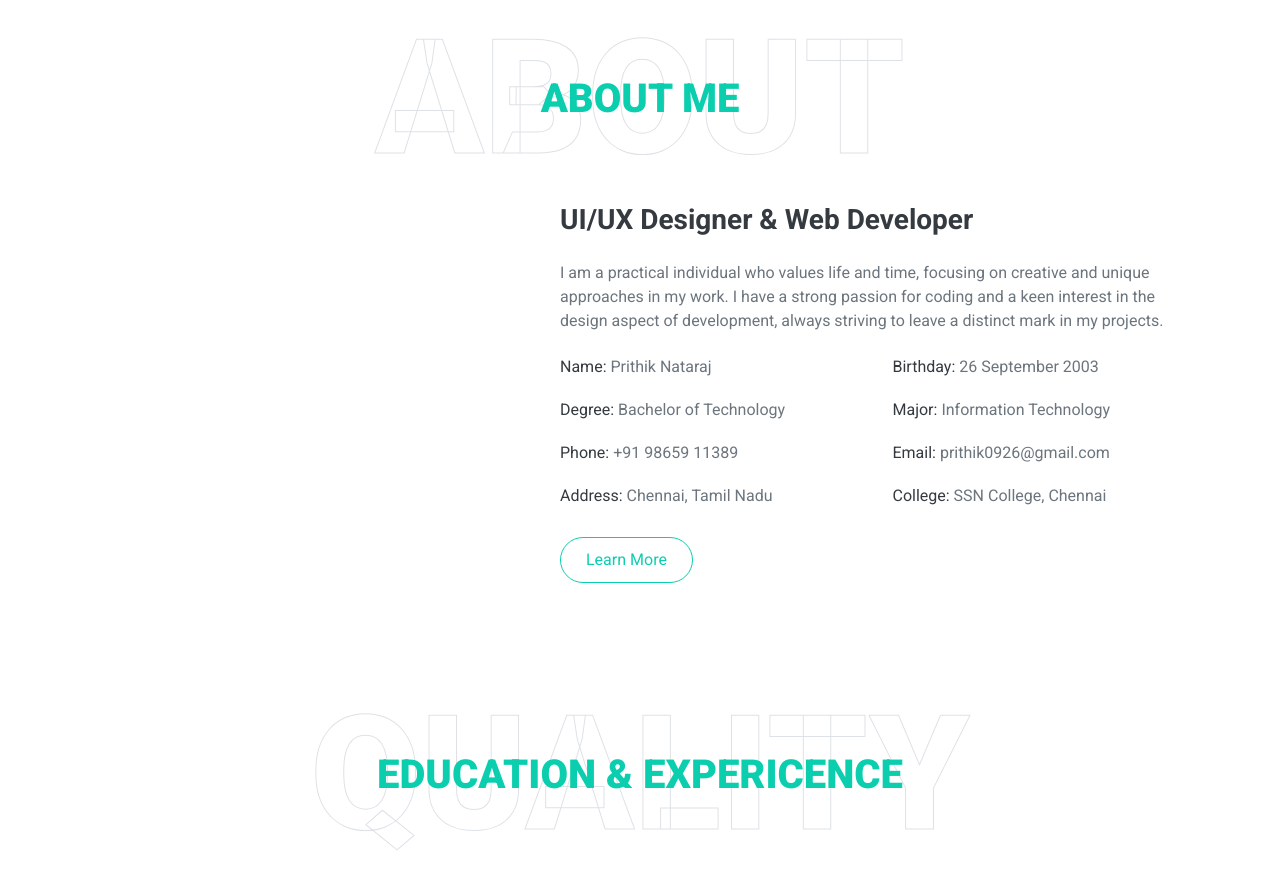
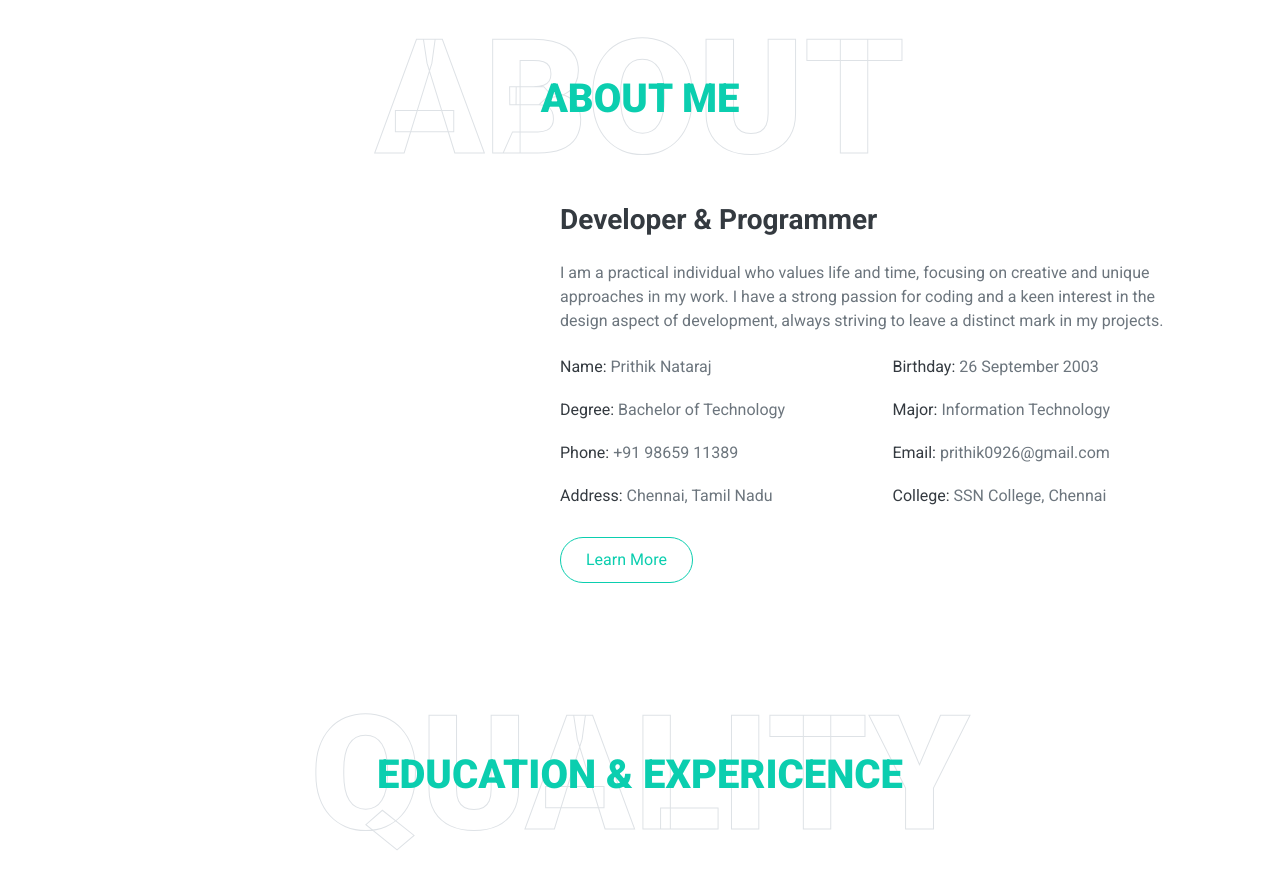
Before and after one commit to prithiknataraj/prithiknataraj, a plain HTML site: page index.html in a window 1280 px wide. Shown: the part 893-1769 px from the top of the page. Drawn offline with nearby package versions, Linux system fonts and the light colour scheme.

Commit message:
small updation

```diff
--- a/index.html
+++ b/index.html
@@ -110,7 +110,7 @@
                     <img class="img-fluid rounded w-100" src="img/about.jpg" alt="">
                 </div>
                 <div class="col-lg-7">
-                    <h3 class="mb-4">UI/UX Designer & Web Developer</h3>
+                    <h3 class="mb-4">Developer & Programmer</h3>
                     <p>I am a practical individual who values life and time, focusing on creative and unique approaches
                         in my work. I have a strong passion for coding and a keen interest in the design aspect of
                         development, always striving to leave a distinct mark in my projects.</p>
```
